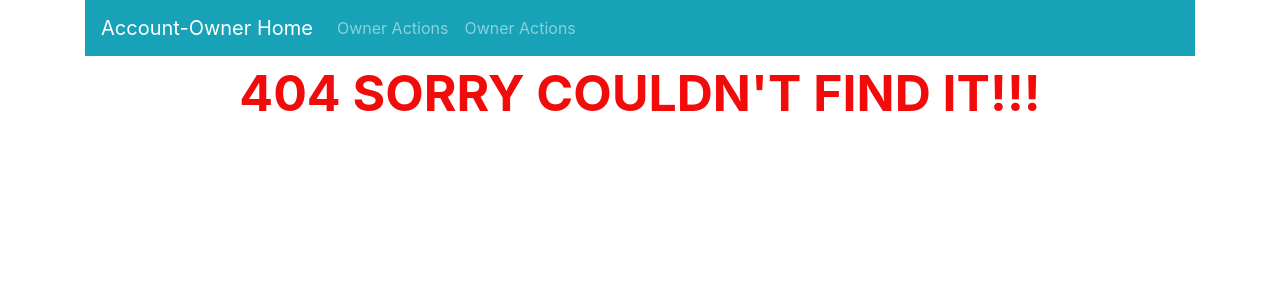
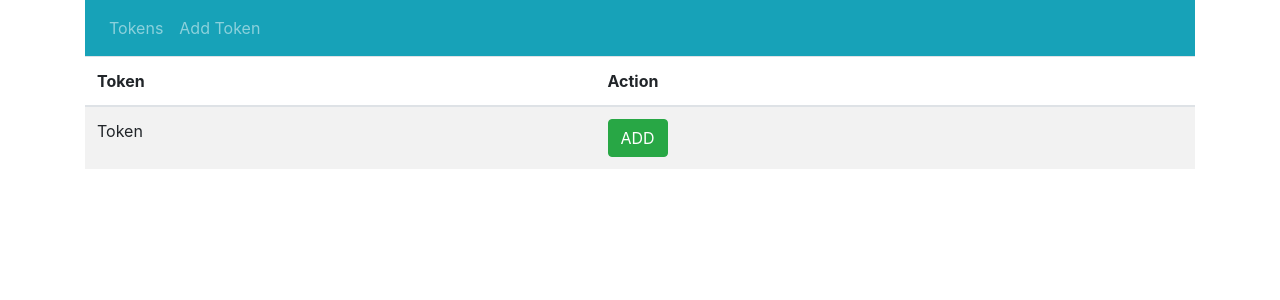
Before and after one commit to EvgenySychev/token-storage-vuejs, a Vue app in the folder TokenStorage/: page /add-token in a window 1280 px wide. Before the commit this address had no page. Shown: the top 300 px of the page. Built offline with nearby package versions, Linux system fonts and the light colour scheme.

Commit message:
added AddTokenPage

```diff
--- a/TokenStorage/src/components/Navbar.vue
+++ b/TokenStorage/src/components/Navbar.vue
@@ -3,10 +3,9 @@
     toggleable="md"
     type="dark"
     variant="info">
-    <b-navbar-brand :to="{name: 'Home'}">Account-Owner Home</b-navbar-brand>
     <b-navbar-nav>
-      <b-nav-item :to="{ name: 'TokenList' }">Owner Actions</b-nav-item>
-      <b-nav-item href="#">Owner Actions</b-nav-item>
+      <b-nav-item :to="{ name: 'TokenList' }">Tokens</b-nav-item>
+      <b-nav-item :to="{ name: 'AddTokenPage' }">Add Token</b-nav-item>
     </b-navbar-nav>
   </b-navbar>
 </template>
--- /dev/null
+++ b/TokenStorage/src/components/token/AddTokenPage.vue
@@ -0,0 +1,53 @@
+<template>
+<div>
+  <table class="table table-striped">
+    <thead>
+    <tr>
+      <th>Token</th>
+      <th>Action</th>
+    </tr>
+    </thead>
+    <tbody>
+    <tr>
+      <td>Token</td>
+      <td>
+        <b-button variant="success" @click="onAddClick">ADD</b-button>
+      </td>
+    </tr>
+    </tbody>
+  </table>
+
+  <b-modal
+    ref="alertModal"
+    :title="alertModalTitle"
+    :ok-only="true">
+    <p class="my-4">{{ alertModalContent }}</p>
+  </b-modal>
+</div>
+
+</template>
+
+<script>
+
+export default {
+  name: 'AddTokenPage',
+  data () {
+    return {
+      alertModalTitle: '',
+      alertModalContent: ''
+    }
+  },
+  methods: {
+    onAddClick () {
+      this.alertModalTitle = 'Successfully'
+      this.alertModalContent = 'Successfully added token'
+      this.$refs.alertModal.show()
+    }
+  }
+}
+
+</script>
+
+<style scoped>
+
+</style>
--- a/TokenStorage/src/router/index.js
+++ b/TokenStorage/src/router/index.js
@@ -1,8 +1,8 @@
 import Vue from 'vue'
 import Router from 'vue-router'
-import Home from '../components/Home'
 import NotFound from '../components/error-pages/NotFound'
 import TokenList from '../components/token/TokenList'
+import AddTokenPage from '../components/token/AddTokenPage'
 
 Vue.use(Router)
 
@@ -10,12 +10,12 @@ export default new Router({
   mode: 'history',
   routes: [
     {
-      path: '/',
-      name: 'Home',
-      component: Home
+      path: '/add-token',
+      name: 'AddTokenPage',
+      component: AddTokenPage
     },
     {
-      path: '/token/list',
+      path: '/tokens',
       name: 'TokenList',
       component: TokenList
     },
```
